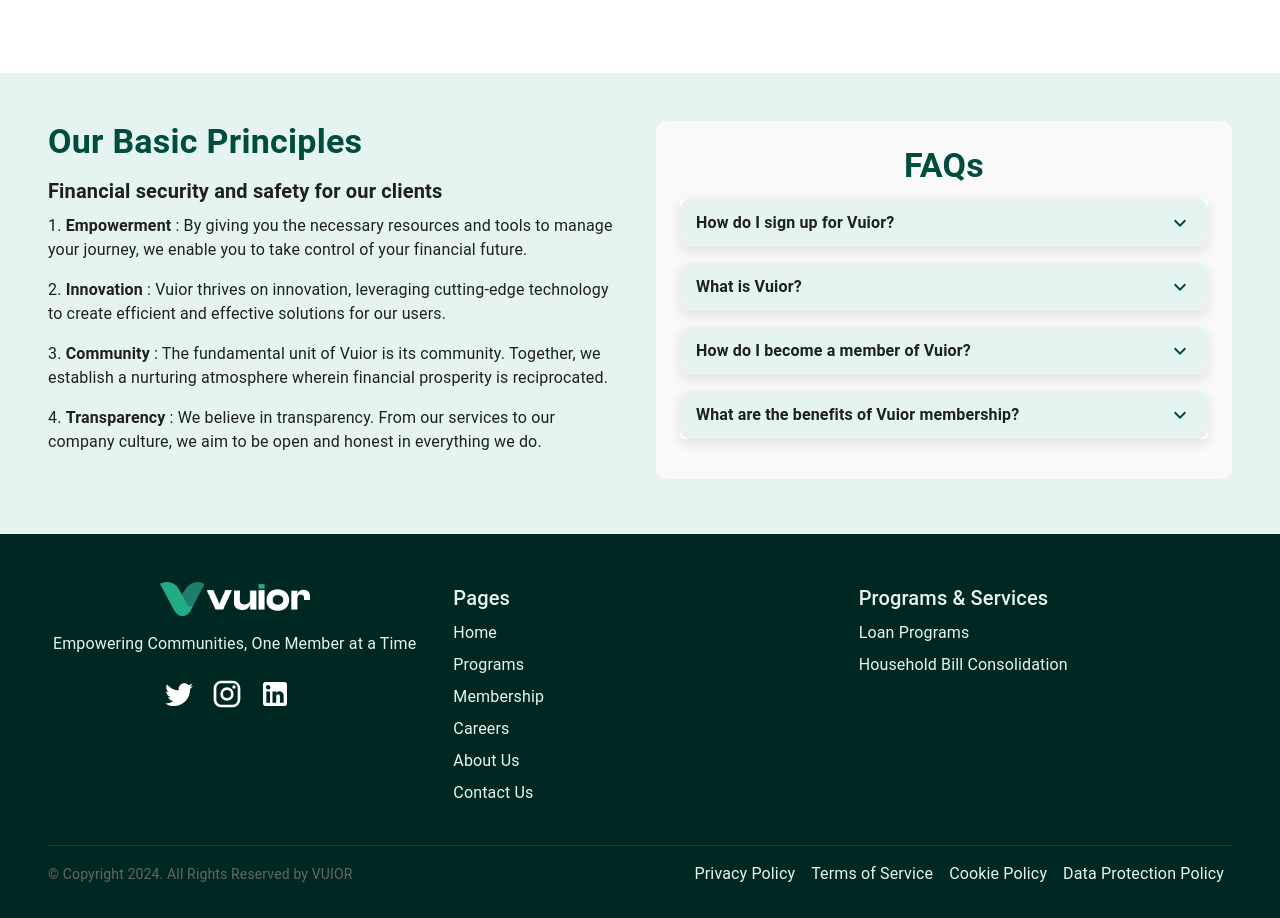
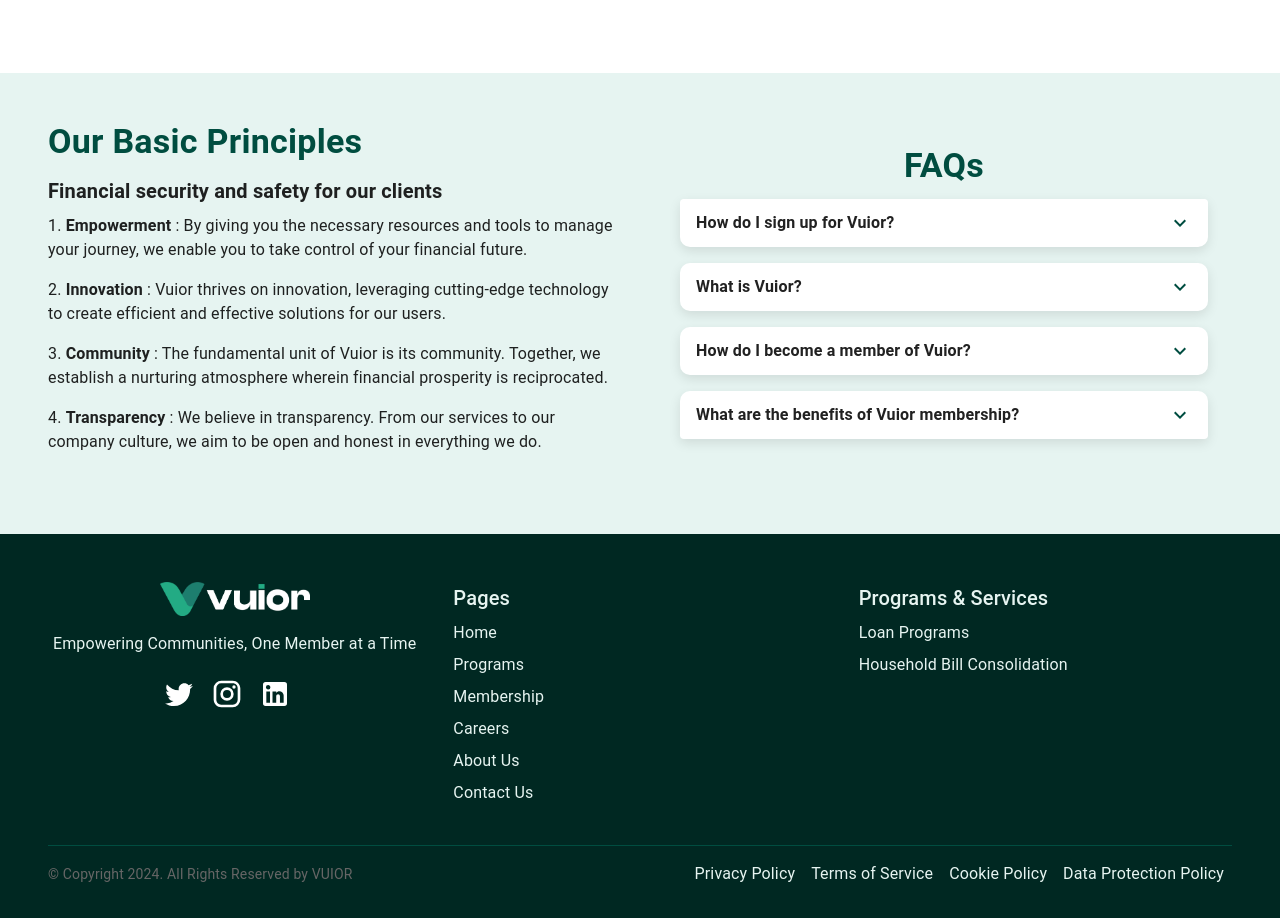
Before and after one commit to FaizanChoudhary/vuior, a React (Create React App) app: page / in a window 1280 px wide. Shown: the part 2880-3798 px from the top of the page. Built offline with nearby package versions, Linux system fonts and the light colour scheme.

Commit message:
revert colors for faq

```diff
--- a/src/sections/Home/OurBasicPrinciplesSection.js
+++ b/src/sections/Home/OurBasicPrinciplesSection.js
@@ -25,7 +25,7 @@
 
 // Styling for the FAQ section
 const FaqsSection = styled(Box)(({ theme }) => ({
-  backgroundColor: "#f9f9f9", // Subtle background color
+  // backgroundColor: "#f9f9f9", // Subtle background color
   borderRadius: "10px",
   padding: theme.spacing(3),
 }));
@@ -44,16 +44,16 @@
 
 // Styling for accordion summary
 const StyledAccordionSummary = styled(AccordionSummary)(({ theme }) => ({
-  backgroundColor: "#E6F4F1", // Light teal background
+  // backgroundColor: "#E6F4F1", // Light teal background
   borderRadius: "10px",
   "& .MuiAccordionSummary-content": {
     display: "flex",
     alignItems: "center",
     transition: "background-color 0.3s ease",
   },
-  "&:hover": {
-    backgroundColor: "#cce7e1", // Darker teal on hover
-  },
+  // "&:hover": {
+  //   backgroundColor: "#cce7e1", // Darker teal on hover
+  // },
   "& .MuiSvgIcon-root": {
     color: "#004d40", // Customize icon color
   },
```
